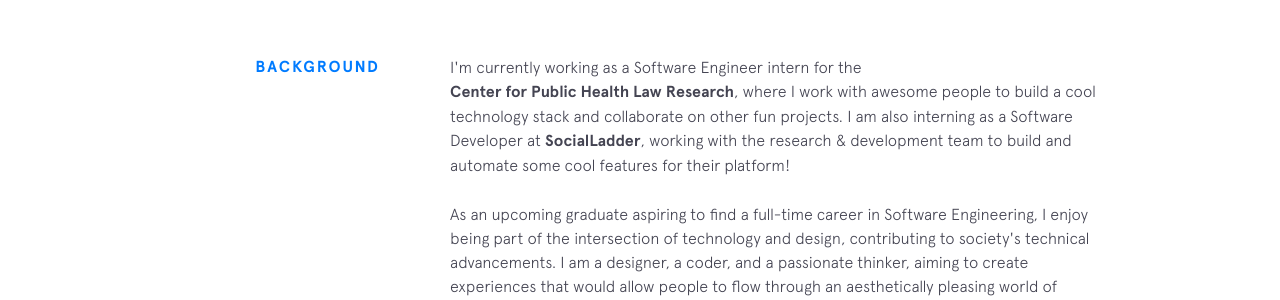
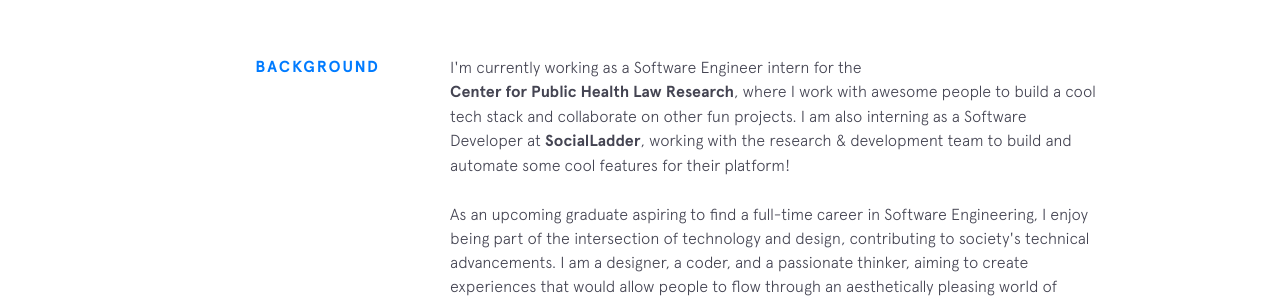
Before and after one commit to Faskyy/FahdK, a Jekyll site: the page built from index.html, in a window 1280 px wide. Shown: the part 945-1245 px from the top of the page. Built offline with Jekyll 4.4.1, drawn with Linux system fonts in a browser that asks for light colours; nearby versions of some CDN libraries.

Commit message:
Update background.html

```diff
--- a/_includes/background.html
+++ b/_includes/background.html
@@ -2,7 +2,7 @@
   <div class="section__title">Background</div>
   <div class="section__content">
     <p>
-      I'm currently working as a Software Engineer intern for the <a class="underline-link" href="http://publichealthlawresearch.org/" target="_blank">Center for Public Health Law Research</a>, where I work with awesome people to build a cool technology stack and collaborate on other fun projects.
+      I'm currently working as a Software Engineer intern for the <a class="underline-link" href="http://publichealthlawresearch.org/" target="_blank">Center for Public Health Law Research</a>, where I work with awesome people to build a cool tech stack and collaborate on other fun projects.
         I am also interning as a Software Developer at
       <a class="underline-link" href="https://socialladderapp.com/" target="_blank">SocialLadder</a>, working with the research & development team to build and automate some cool features for their platform!
 
```
